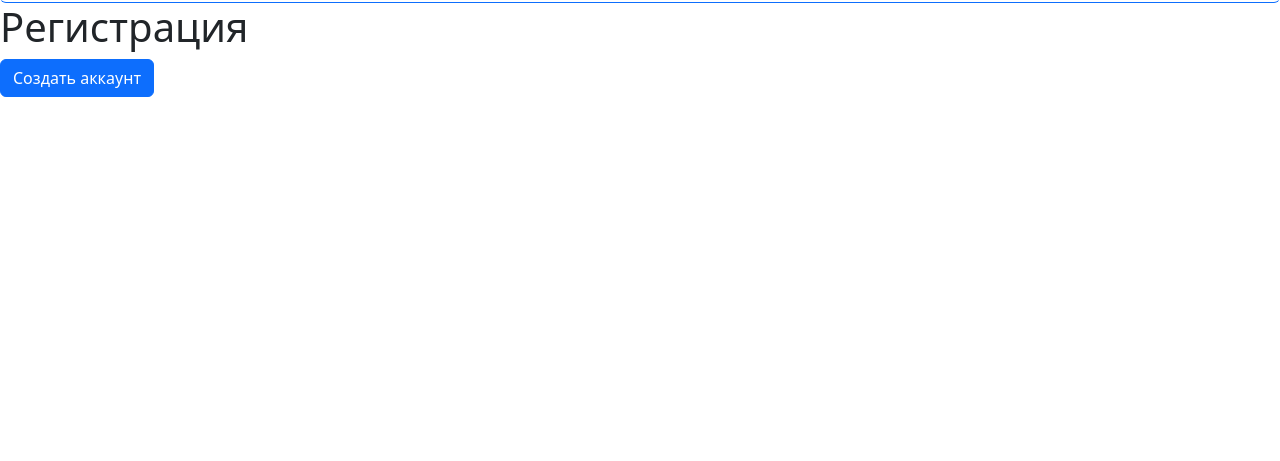
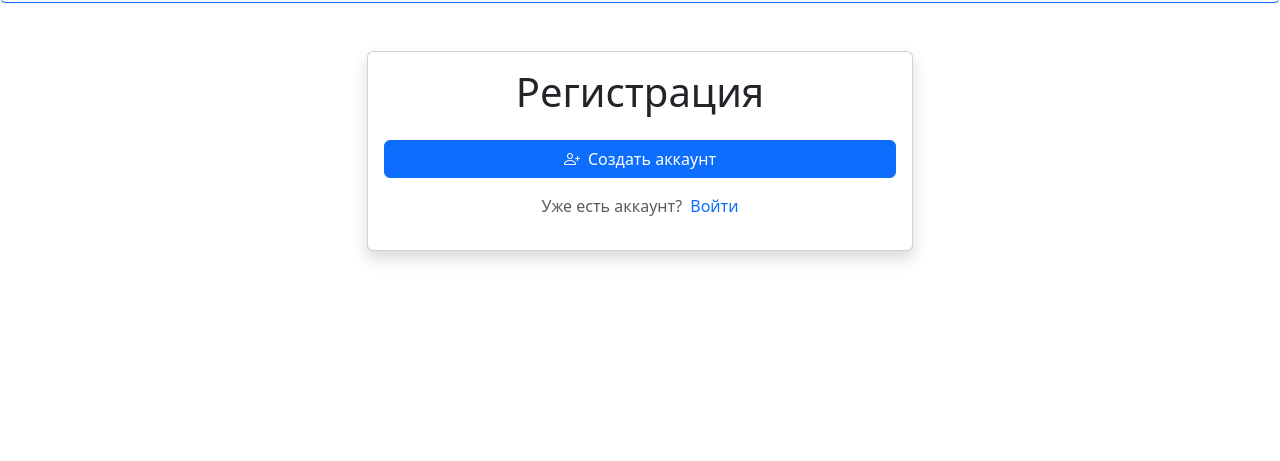
Before and after one commit to JacobTrue2-3/platform, a Django app: template users/templates/users/pages/register.html in a window 1280 px wide. Shown: the part 54-515 px from the top of the page. Run offline with Django 5.2, Linux system fonts and the light colour scheme; the template is opened without the code that fills it: most values are stand-ins (such as "Sample title", 1, 10 or a date in 2020); some libraries are stand-ins or nearby versions.

Commit message:
style: дизайн login.html и register.html

```diff
--- a/users/templates/users/pages/register.html
+++ b/users/templates/users/pages/register.html
@@ -1,12 +1,38 @@
 {% extends "layouts/base.html" %}
 {% load django_bootstrap5 %}
 
+{% block title %}Регистрация{% endblock title %}
+
 {% block content %}
-    <h1>Регистрация</h1>
-    <form method="POST">
-        {% csrf_token %}
+<div class="container mt-5">
+    <div class="row justify-content-center">
+        <div class="col-md-6">
+            <div class="card shadow">
+                <div class="card-body">
+                    <h1 class="card-title text-center mb-4">Регистрация</h1>
 
-        {% bootstrap_form form %}
-        <button type="submit" class="btn btn-primary">Создать аккаунт</button>
-    </form>
+                    <form method="POST">
+                        {% csrf_token %}
+
+                        {% bootstrap_form form %}
+
+                        <div class="d-grid gap-2 mb-3">
+                            <button type="submit" class="btn btn-primary">
+                                <i class="bi bi-person-plus me-2"></i>Создать аккаунт
+                            </button>
+                        </div>
+                    </form>
+
+                    <div class="text-center">
+                        <p class="text-muted">Уже есть аккаунт?
+                            <a href="{% url 'users:login' %}" class="text-decoration-none ms-1">
+                                Войти
+                            </a>
+                        </p>
+                    </div>
+                </div>
+            </div>
+        </div>
+    </div>
+</div>
 {% endblock content %}
```
Also changed, not shown: users/templates/users/pages/login.html (+27 -4 lines).
